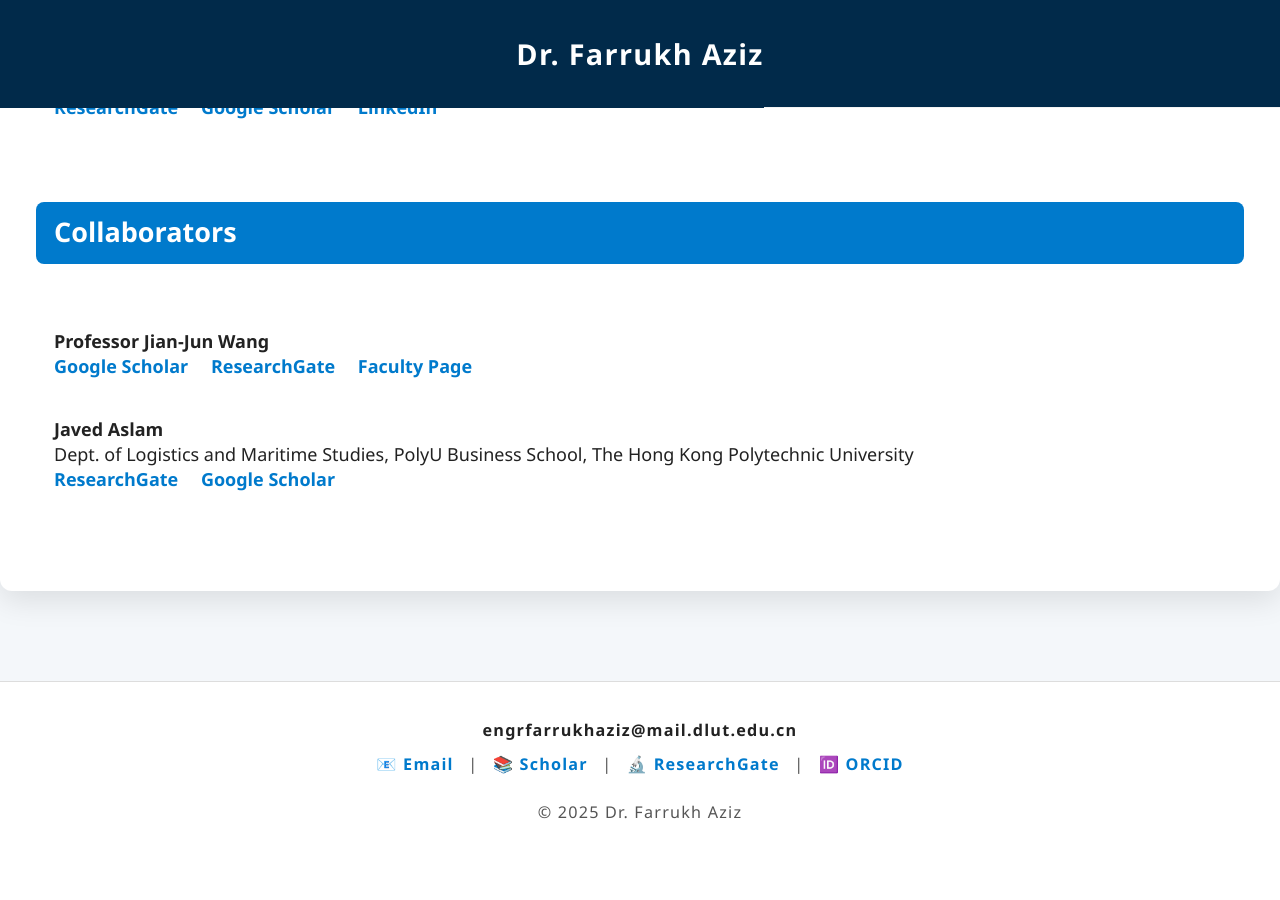
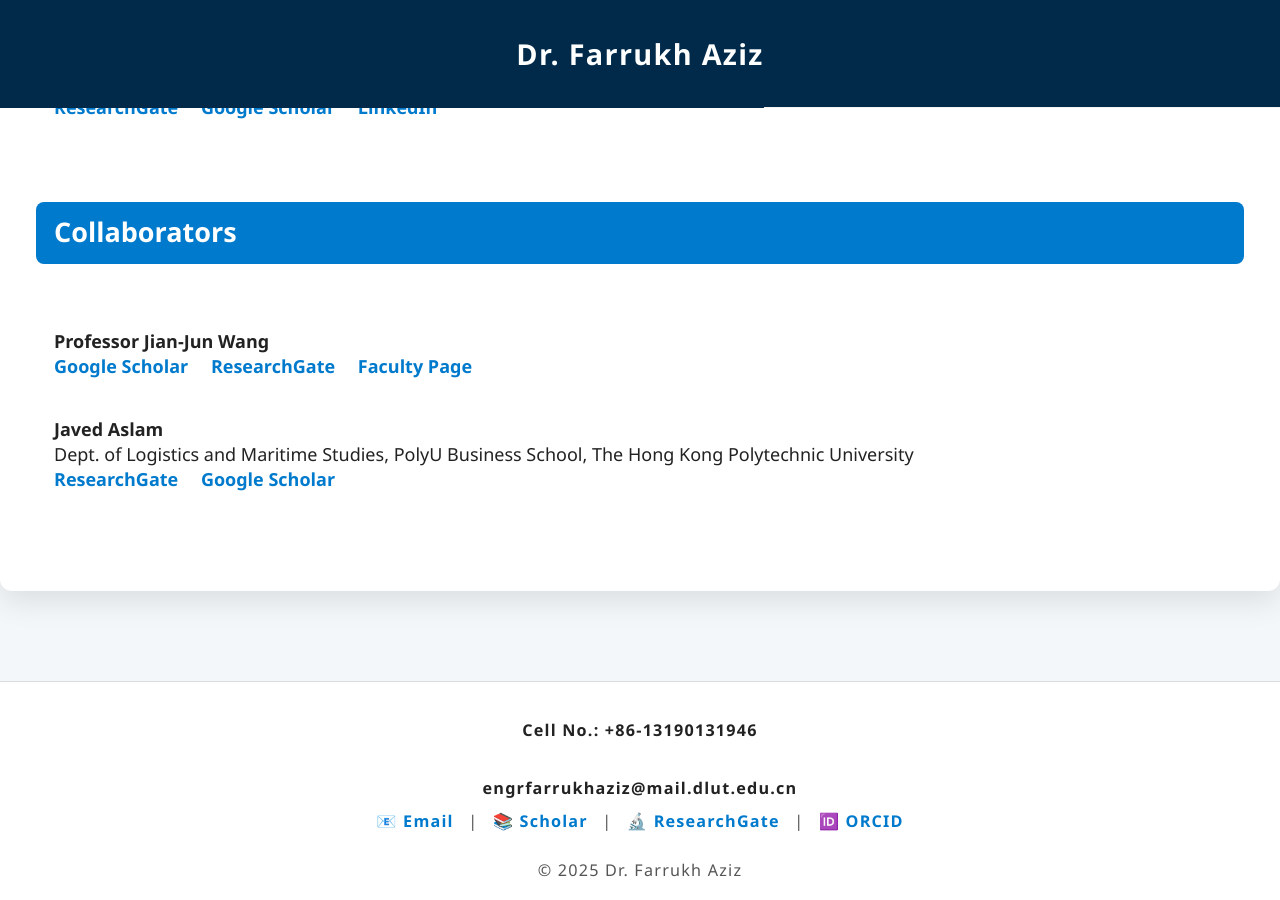
Before and after one commit to engrfarrukhaziz/engrfarrukhaziz.github.io, a Jekyll site: the page built from _pages/about.md, in a window 1280 px wide and 900 px high, scrolled down 1488 px. Built offline with Jekyll 4.4.1, drawn with Linux system fonts in a browser that asks for light colours; before the commit the page ends 2330 px from its top, so only the background shows below that.

Commit message:
Update default.html

```diff
--- a/_layouts/default.html
+++ b/_layouts/default.html
@@ -324,6 +324,7 @@ layout: compress
     </main>
 
     <footer>
+       <span class="contact-email">Cell No.: +86-13190131946</span><br />
       <span class="contact-email">engrfarrukhaziz@mail.dlut.edu.cn</span>
       <a href="mailto:engrfarrukhaziz@mail.dlut.edu.cn" aria-label="Send email to Dr. Farrukh Aziz">
         📧 Email
```
